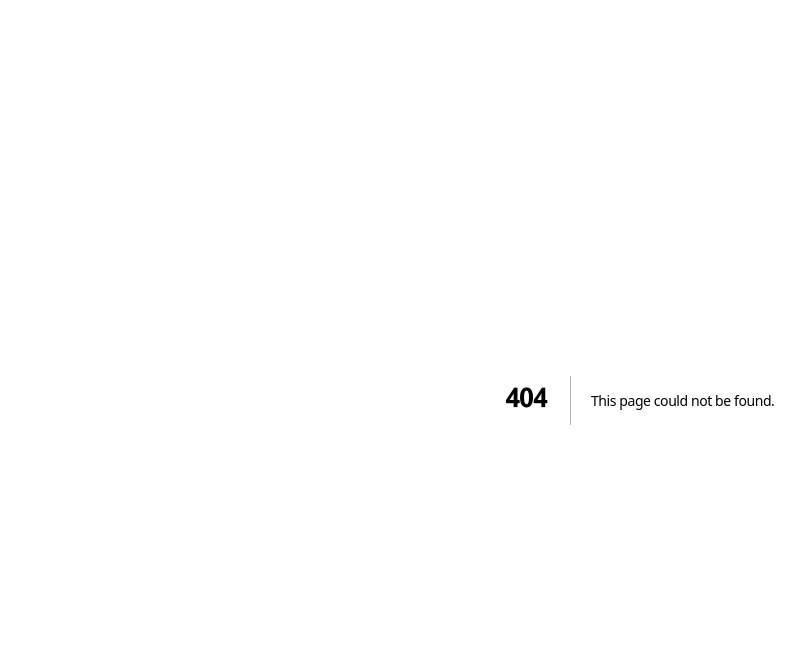
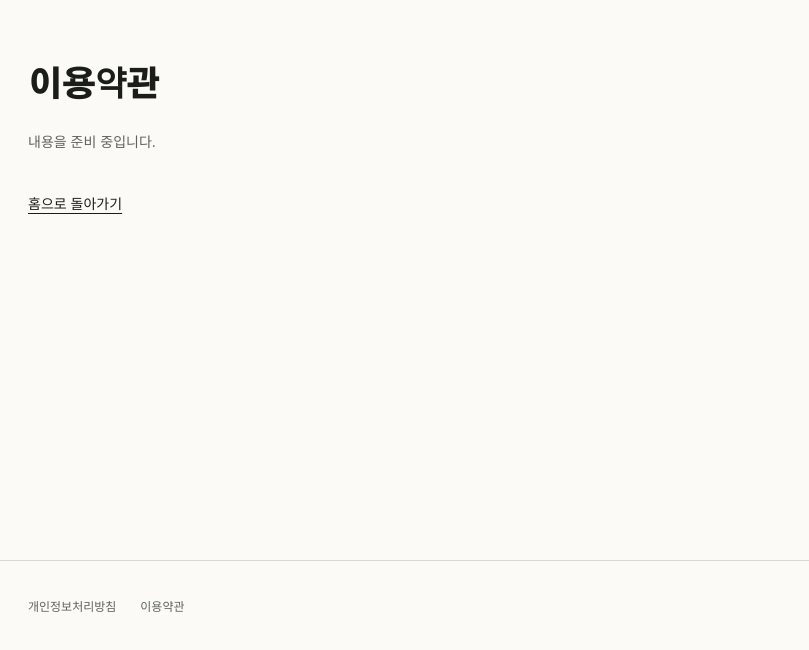
Before and after one commit to comchobo/smallbyte, a Next.js app in the folder web/: page /terms in a window 1280 px wide. Before the commit this address had no page. Shown: the top 650 px of the page, without its empty margins (0-809 px from the left). Built offline with nearby package versions, Linux system fonts and the light colour scheme.

Commit message:
Add a shared footer and policy pages
Show only the privacy and terms links in a shared footer, with preparing notices on both pages.

```diff
--- a/web/app/globals.css
+++ b/web/app/globals.css
@@ -315,6 +315,40 @@ ol {
 .page:focus {
   outline: 0;
 }
+.site-footer {
+  max-width: 1280px;
+  margin: 0 auto;
+  padding: 24px 28px;
+  border-top: 1px solid var(--line);
+}
+.site-footer nav {
+  display: flex;
+  flex-wrap: wrap;
+  gap: 8px 24px;
+}
+.site-footer a {
+  display: inline-flex;
+  align-items: center;
+  min-height: 44px;
+  font-size: 12px;
+  color: var(--muted);
+}
+.site-footer a:hover {
+  color: var(--purple);
+}
+.policy-page {
+  padding-top: 64px;
+}
+.policy-page p {
+  margin: 20px 0 28px;
+  color: var(--muted);
+}
+.policy-page > a {
+  display: inline-flex;
+  align-items: center;
+  min-height: 44px;
+  text-decoration: underline;
+}
 .primary,
 .secondary {
   display: inline-flex;
@@ -1700,6 +1734,9 @@ summary {
   html:has(.preview-side) {
     scroll-padding-bottom: calc(88px + env(safe-area-inset-bottom));
   }
+  body:has(.preview-side) .site-footer {
+    padding-bottom: calc(88px + env(safe-area-inset-bottom));
+  }
   .task-document :is(a, summary) {
     scroll-margin-bottom: calc(88px + env(safe-area-inset-bottom));
   }
@@ -1764,6 +1801,9 @@ summary {
   }
   .page {
     padding: 22px 18px 32px;
+  }
+  .site-footer {
+    padding-inline: 18px;
   }
   .entry {
     padding-top: 10px;
--- a/web/app/layout.tsx
+++ b/web/app/layout.tsx
@@ -1,4 +1,5 @@
 import type { Metadata } from "next";
+import { SiteFooter } from "@/components/site-footer";
 import "./globals.css";
 import "./prototype-font.css";
 
@@ -18,7 +19,10 @@ export default function RootLayout({
 }) {
   return (
     <html lang="ko">
-      <body>{children}</body>
+      <body>
+        {children}
+        <SiteFooter />
+      </body>
     </html>
   );
 }
--- /dev/null
+++ b/web/app/privacy/page.tsx
@@ -0,0 +1,16 @@
+import type { Metadata } from "next";
+import Link from "next/link";
+
+export const metadata: Metadata = {
+  title: "개인정보처리방침 | smallbyte",
+};
+
+export default function Page() {
+  return (
+    <main className="page policy-page" id="main">
+      <h1>개인정보처리방침</h1>
+      <p>내용을 준비 중입니다.</p>
+      <Link href="/">홈으로 돌아가기</Link>
+    </main>
+  );
+}
--- /dev/null
+++ b/web/app/terms/page.tsx
@@ -0,0 +1,16 @@
+import type { Metadata } from "next";
+import Link from "next/link";
+
+export const metadata: Metadata = {
+  title: "이용약관 | smallbyte",
+};
+
+export default function Page() {
+  return (
+    <main className="page policy-page" id="main">
+      <h1>이용약관</h1>
+      <p>내용을 준비 중입니다.</p>
+      <Link href="/">홈으로 돌아가기</Link>
+    </main>
+  );
+}
--- /dev/null
+++ b/web/components/site-footer.tsx
@@ -0,0 +1,12 @@
+import Link from "next/link";
+
+export function SiteFooter() {
+  return (
+    <footer className="site-footer">
+      <nav aria-label="정책 안내">
+        <Link href="/privacy">개인정보처리방침</Link>
+        <Link href="/terms">이용약관</Link>
+      </nav>
+    </footer>
+  );
+}
```
